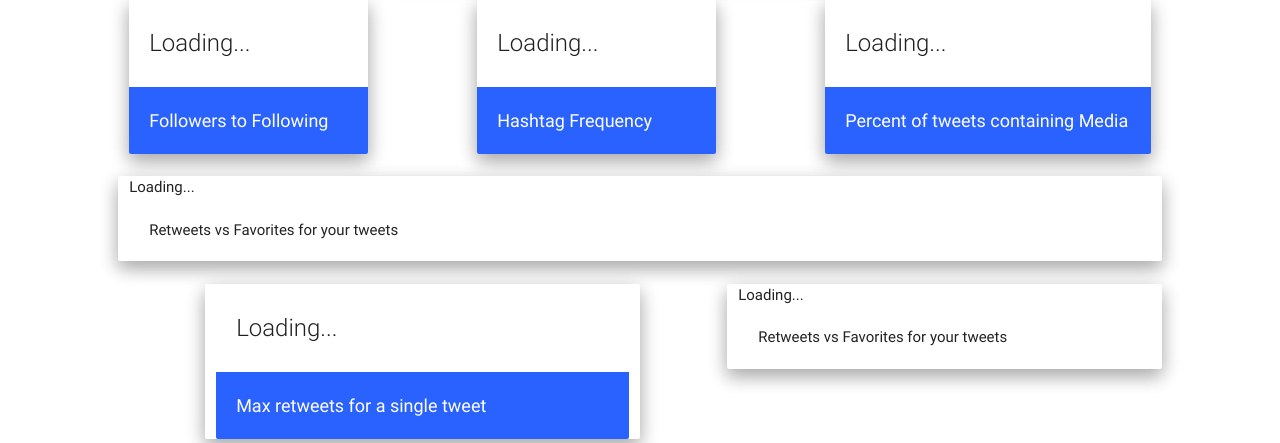
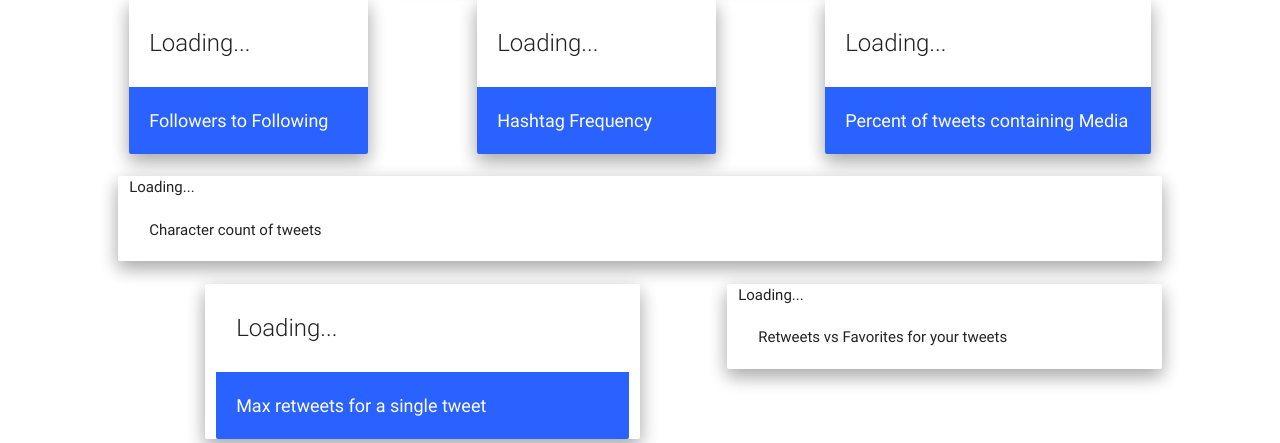
Before and after one commit to himanshub16/tweelyser, a Flask app: page /results in a window 1280 px wide. Shown: the part 206-649 px from the top of the page. Run offline with Flask 2, Linux system fonts and the light colour scheme; data that the repository does not hold is empty.

Commit message:
fixed card title

```diff
--- a/myapp/templates/show.html
+++ b/myapp/templates/show.html
@@ -120,7 +120,7 @@
 
 		<div class="col l12 z-depth-2 card hoverable">
 			<div id="retweetsvsfav">Loading...</div>
-			<div class="card-content">Retweets vs Favorites for your tweets</div>
+			<div class="card-content">Character count of tweets</div>
 		</div>
 
 		<div class="col l1"></div>
```
